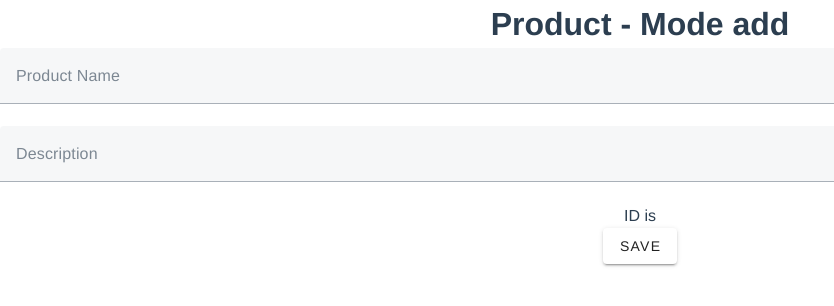
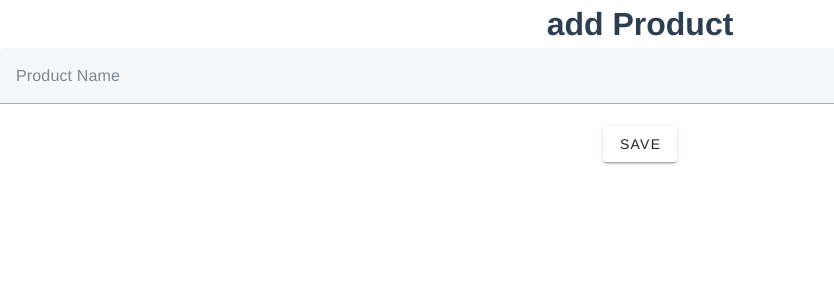
Before and after one commit to agile-learning-institute/mentorHub-person-ui, a Vue app: page /product in a window 1280 px wide. Shown: the top 306 px of the page, without its empty margins (0-834 px from the left). Built offline with nearby package versions, Linux system fonts and the light colour scheme.

Commit message:
Add / Edit with ID field

```diff
--- a/src/components/ProductForm.vue
+++ b/src/components/ProductForm.vue
@@ -1,10 +1,10 @@
 <template>
     <div>
-      <h1>Product - Mode  {{ mode }} </h1>
+      <h1>{{ mode }} Product</h1>
       <v-form>
         <v-text-field label="Product Name" v-model="name" required></v-text-field>
-        <v-text-field label="Description" v-model="description"></v-text-field>
-        <p>ID is {{ $route.params.id }}</p>
+        <v-text-field label="Description" v-if="mode==='edit'" v-model="description"></v-text-field>
+        <v-text-field label="ID" v-if="mode==='edit'" v-bind:model-value="$route.params.id" v-bind:readonly="true"></v-text-field>
         <v-btn @click="saveProduct">Save</v-btn>
       </v-form>
     </div>
```
